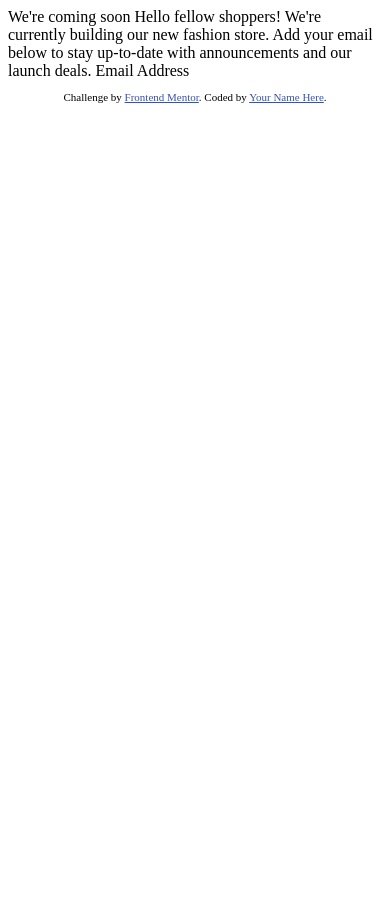
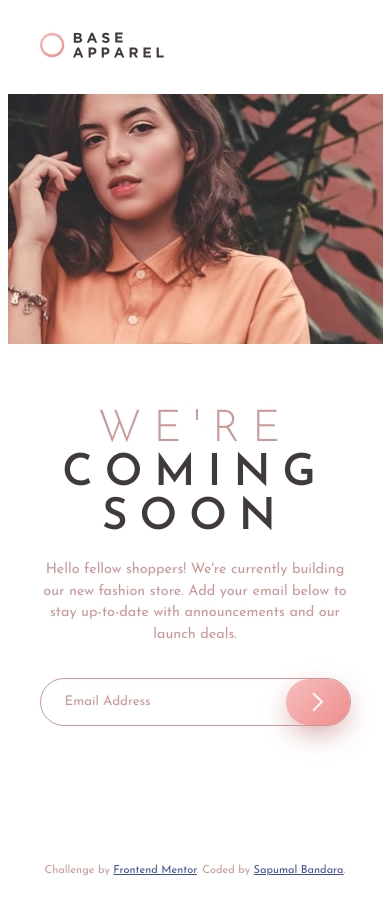
Before and after one commit to hellosapumal/base-apperal-coming-soon-FM, a plain HTML site: page index.html in a window 390 px wide. Before the commit the page ends 844 px from the top, so only its background shows below. Drawn offline with Linux system fonts and the light colour scheme.

Commit message:
mobile view

```diff
--- a/index.html
+++ b/index.html
@@ -1,33 +1,60 @@
 <!DOCTYPE html>
 <html lang="en">
   <head>
-  <meta charset="UTF-8">
-  <meta name="viewport" content="width=device-width, initial-scale=1.0"> <!-- displays site properly based on user's device -->
+    <meta charset="UTF-8" />
+    <meta name="viewport" content="width=device-width, initial-scale=1.0" />
+    <!-- displays site properly based on user's device -->
 
-  <link rel="icon" type="image/png" sizes="32x32" href="./images/favicon-32x32.png">
+    <link rel="icon" type="image/png" sizes="32x32" href="./images/favicon-32x32.png" />
+
+    <!-- main styles -->
+    <link rel="stylesheet" href="style.css" />
 
     <title>Frontend Mentor | Base Apparel coming soon page</title>
 
     <!-- Feel free to remove these styles or customise in your own stylesheet 👍 -->
     <style>
-    .attribution { font-size: 11px; text-align: center; }
-    .attribution a { color: hsl(228, 45%, 44%); }
+      .attribution {
+        font-size: 11px;
+        text-align: center;
+      }
+      .attribution a {
+        color: hsl(228, 45%, 44%);
+      }
     </style>
   </head>
   <body>
+    <div class="wrapper">
+      <main>
+        <div class="logo">
+          <img src="images/logo.svg" alt="Base Apparel Logo" />
+        </div>
 
-  We're coming soon
+        <div class="hero"></div>
 
-  Hello fellow shoppers! We're currently building our new fashion store.
-  Add your email below to stay up-to-date with announcements and our launch deals.
+        <div class="content">
+          <h1><span id="we_are">We're</span> <span id="comingsoon">Coming Soon</span></h1>
+          <p>
+            Hello fellow shoppers! We're currently building our new fashion store. Add your email below to stay
+            up-to-date with announcements and our launch deals.
+          </p>
 
-  Email Address
+          <form action="mailto:manchalaperera@gmail.com" method="post">
+            <input id="email" type="email" placeholder="Email Address" required />
+            <img src="images/icon-error.svg " alt="" id="icon-error" />
+            <button type="submit" id="submit"><img src="images/icon-arrow.svg" alt="" id="icon-arrow" /></button>
+          </form>
+          <span id="er-msg"></span>
+        </div>
+
+      </main>
 
       <footer>
         <p class="attribution">
-      Challenge by <a href="https://www.frontendmentor.io?ref=challenge" target="_blank">Frontend Mentor</a>.
-      Coded by <a href="#">Your Name Here</a>.
+          Challenge by <a href="https://www.frontendmentor.io?ref=challenge" target="_blank">Frontend Mentor</a>. Coded
+          by <a href="https://github.com/hellosapumal/base-apperal-coming-soon-FM" target="_blank">Sapumal Bandara</a>.
         </p>
       </footer>
+    </div>
   </body>
 </html>
--- /dev/null
+++ b/style.css
@@ -0,0 +1,138 @@
+@import url("https://fonts.googleapis.com/css2?family=Josefin+Sans:wght@300;400;600&display=swap");
+
+:root {
+  --desat_red: hsl(0, 36%, 70%);
+  --soft_red: hsl(0, 93%, 68%);
+  --dark_grey: hsl(0, 6%, 24%);
+  --gradient_1: linear-gradient(135deg, rgb(255, 255, 255), rgb(255, 245, 245));
+  --gradient_2: linear-gradient(135deg, rgb(248, 191, 191), rgb(238, 140, 140));
+}
+
+* {
+  margin: 0;
+  padding: 0;
+  box-sizing: border-box;
+}
+
+body {
+  font-family: "Josefin Sans", sans-serif;
+  font-size: 16px;
+}
+
+.wrapper {
+  display: flex;
+  flex-direction: column;
+  align-items: center;
+  /* background-color:red ;    */
+}
+
+main {
+  max-width: 375px;
+  min-height: 100vh;
+}
+
+.logo{
+    margin: 1.5em;
+    padding: 0.5em;
+}
+
+.logo img {
+    width: 40%;
+}
+
+.hero {
+  background-image: url("images/hero-mobile.jpg");
+  width: 375px;
+  height: 250px;
+  margin-bottom: 4rem;
+}
+
+.content {
+  text-align: center;
+  padding: 0 2rem;
+}
+
+h1 {
+  font-size: 2.75rem;
+  letter-spacing: 0.75rem;
+  text-transform: uppercase;
+  margin-top: 34px;
+  margin-bottom: 0.5rem;
+}
+
+#we_are {
+  font-weight: 300;
+  color: var(--desat_red);
+}
+
+#comingsoon {
+  font-weight: 600;
+  color: var(--dark_grey);
+}
+
+p {
+  color: var(--desat_red);
+  font-size: 0.9rem;
+  line-height: 1.5em;
+  font-weight: 400;
+  margin-top: 1.2rem;
+  margin-bottom: 2rem;
+}
+
+.content form {
+  display: flex;
+  justify-content: space-between;
+  align-items: center;
+  border: 1px solid var(--desat_red);
+  border-radius: 999999px;
+  height: 48px;
+  font-family: "Josefin Sans", sans-serif;
+}
+.content form > input {
+  font-family: "Josefin Sans", sans-serif;
+  background-color: transparent;
+
+  padding: 0 1.5rem;
+  flex: 1;
+  border: none;
+  outline: none;
+}
+.content form > input::placeholder {
+  color: var(--desat_red);
+}
+.content form > input::-webkit-input-placeholder {
+  color: var(--desat_red);
+}
+.content form > input::-moz-placeholder {
+  color: var(--desat_red);
+}
+.content form > input:-ms-input-placeholder {
+  color: var(--desat_red);
+}
+.content form > input:-moz-placeholder {
+  color: var(--desat_red);
+}
+.content form > img {
+  display: none;
+  padding: 0 0.5rem;
+}
+.content form > button {
+  background-image: var(--gradient_2);
+  display: flex;
+  justify-content: center;
+  align-items: center;
+  cursor: pointer;
+  outline: none;
+  width: 64px;
+  height: 46px;
+  border: none;
+  border-radius: 999999px;
+  box-shadow: 0px 10px 30px -5px var(--desat_red);
+  transition: background-image 0.5s linear;
+}
+.content form button > img {
+  display: block;
+}
+.content form button:hover {
+  transform: scale(1.125, 1.125);
+}
```
Lines whose indentation alone changed are shown as unchanged.
